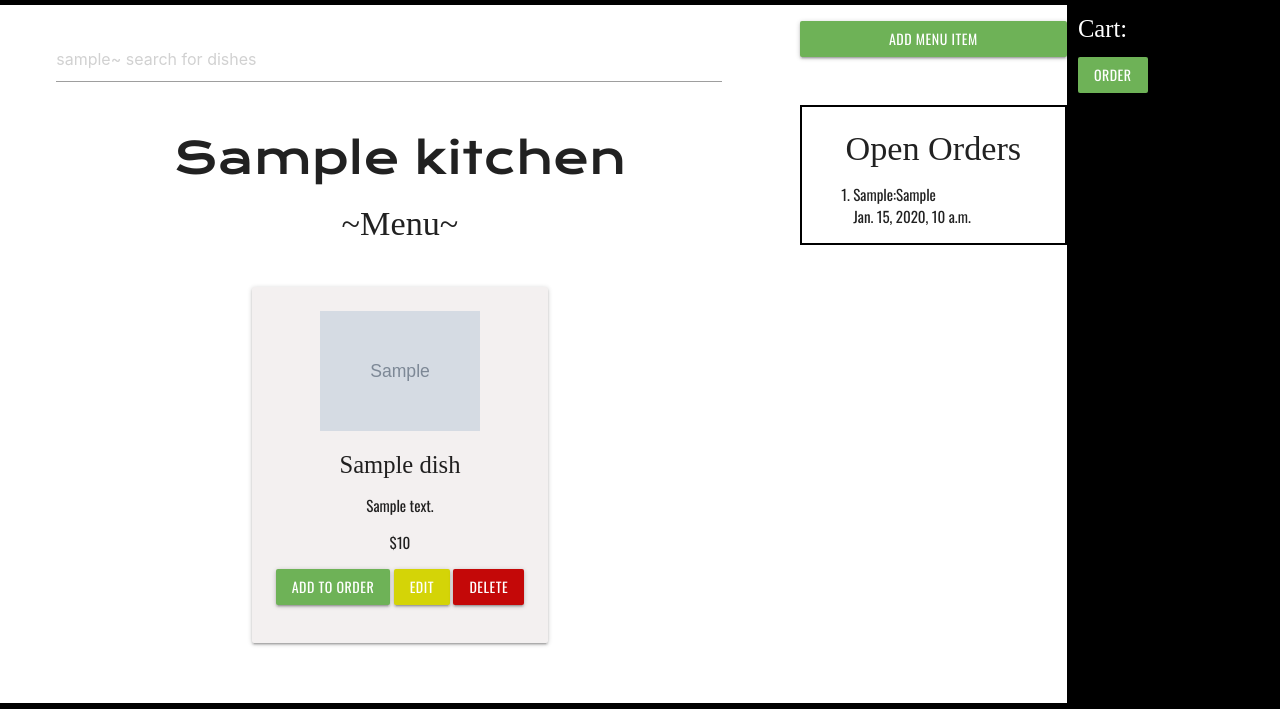
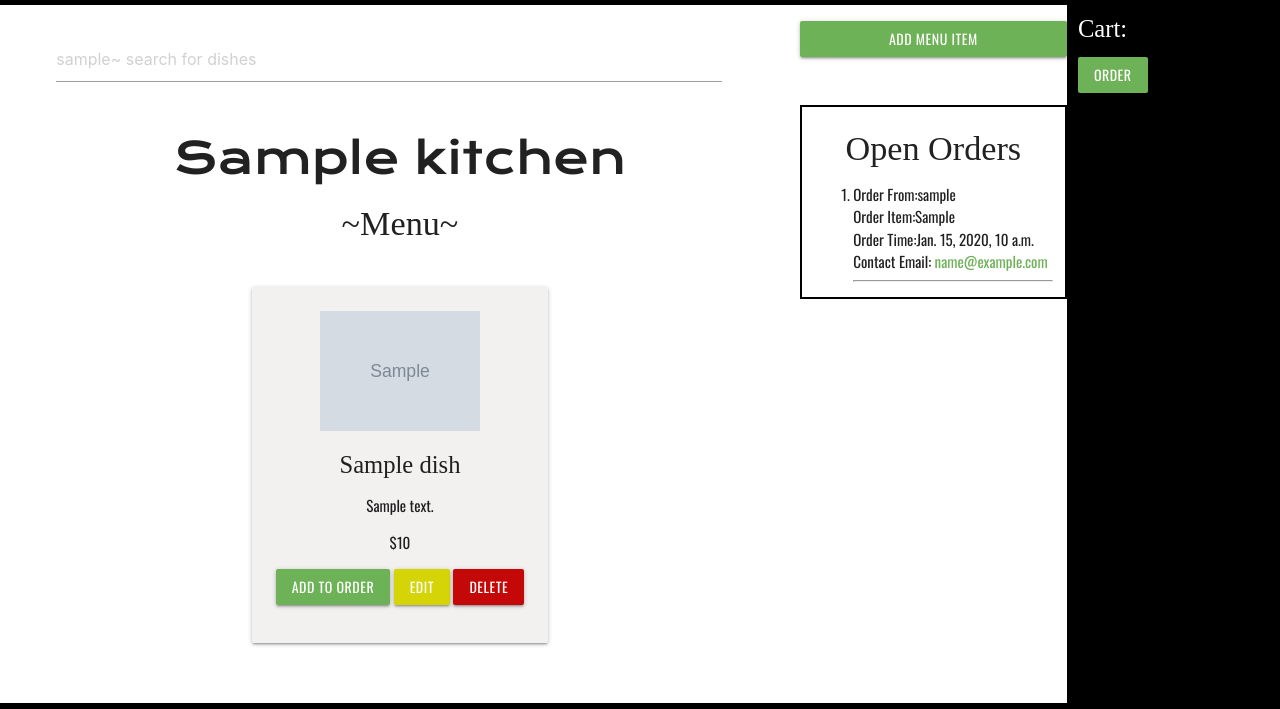
Before and after one commit to DaltonHart/HomeCooked, a Django app: template homecooked_project/homecooked/templates/homecooked/kitchen.html in a window 1280 px wide. Shown: the part 91-800 px from the top of the page. Run offline with Django 3.2, Linux system fonts and the light colour scheme; a user stored in the database is signed in; tables that the repository leaves empty hold one stand-in row (values such as "Sample post"); the template is opened without the code that fills it: values that come from a table or form of the project are taken from there, most other values are stand-ins (such as "Sample title", 1, 10 or a date in 2020); grey boxes marked "Sample" are stand-in pictures; data that the repository does not hold is empty.

Commit message:
added open orders

```diff
--- a/homecooked_project/homecooked/templates/homecooked/kitchen.html
+++ b/homecooked_project/homecooked/templates/homecooked/kitchen.html
@@ -1,6 +1,4 @@
-{% extends 'homecooked/base.html' %}
-
-{% block loggedin %}
+{% extends 'homecooked/base.html' %} {% block loggedin %}
 <div class="main-container">
     <br/>
     <div class="row">
@@ -9,14 +7,16 @@
                 <div class="autocomplete-div">
                     <div class="input-field col s11">
                         <i class="material-icons prefix"></i>
-                <input type="text" id="autocomplete-input" placeholder="{{user.username}}~ search for dishes"class="autocomplete">
+                        <input type="text" id="autocomplete-input" placeholder="{{user.username}}~ search for dishes" class="autocomplete">
                         <label for="autocomplete-input"></label>
                     </div>
                 </div>
             </div>
         </div>
         {% if user == kitchen.owner %}
-            <a class="col s3 waves-effect waves-light btn addmenu" href="{% url 'dishForm' %}"><p>Add Menu Item</p></a>
+        <a class="col s3 waves-effect waves-light btn addmenu" href="{% url 'dishForm' %}">
+            <p>Add Menu Item</p>
+        </a>
         {% endif %}
     </div>
     <div class="row menuitems">
@@ -49,14 +49,18 @@
         {% if user == kitchen.owner %}
         <div class="col s3 openorders">
             <h4>Open Orders</h4>
+            <ol>
                 {% for openOrder in openOrders %}
-            <ol>
-                <li>{{openOrder.order_by}}:{{openOrder.order_item}}</li>
-                <p>{{openOrder.order_time}}</p>
-            </ol>
+                <li>Order From:{{openOrder.order_by.username}}</li>
+                <p>Order Item:{{openOrder.order_item}}</p>
+                <p>Order Time:{{openOrder.order_time}}</p>
+                <p>Contact Email:<a href="mailto:{{openOrder.order_by.email}}"> {{openOrder.order_by.email}} </a></p>
+                <hr>
+
                 {% empty %}
                 <p>no open orders</p>
                 {% endfor %}
+            </ol>
         </div>
         {% endif %}
     </div>
```
Lines whose indentation alone changed are shown as unchanged.
